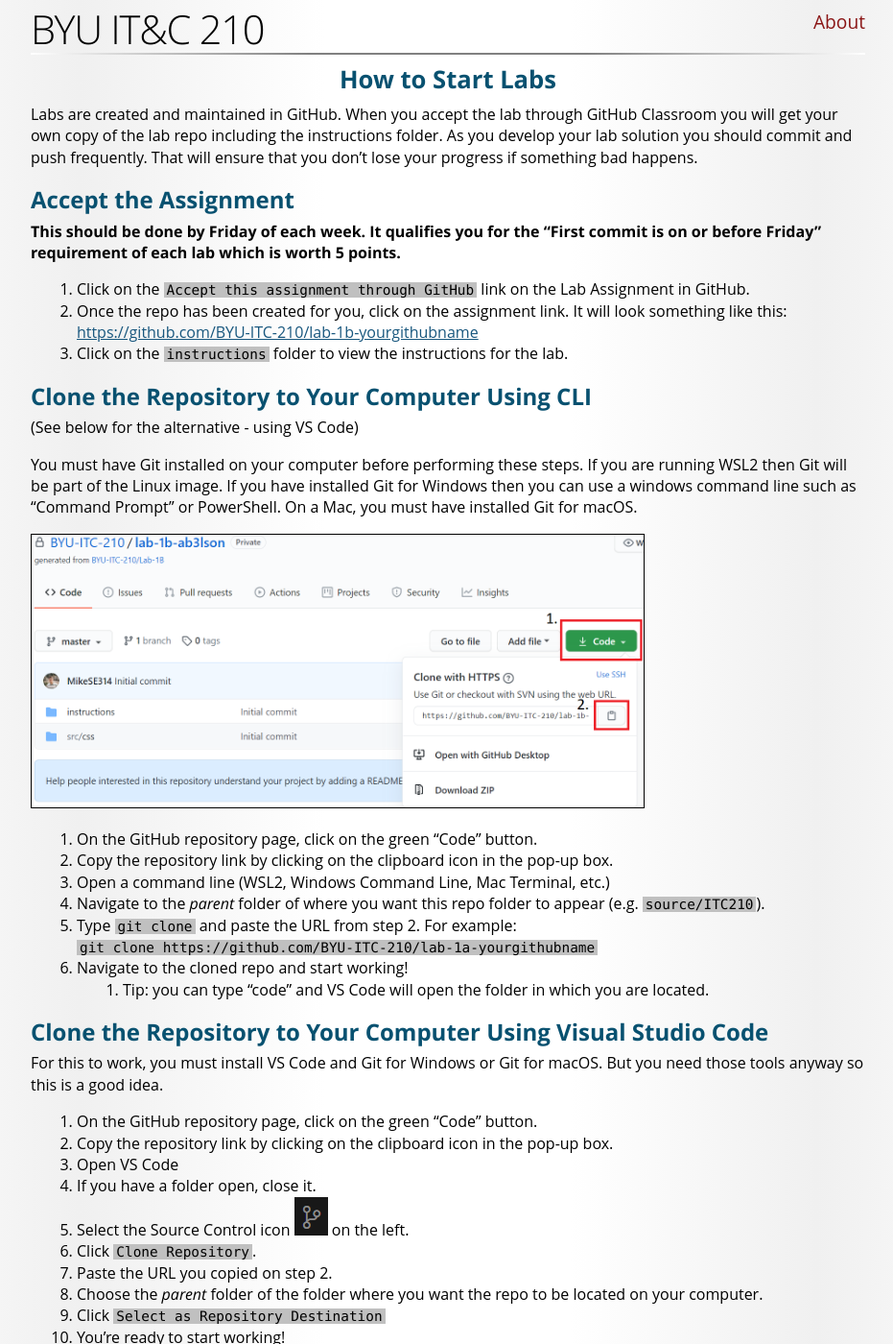
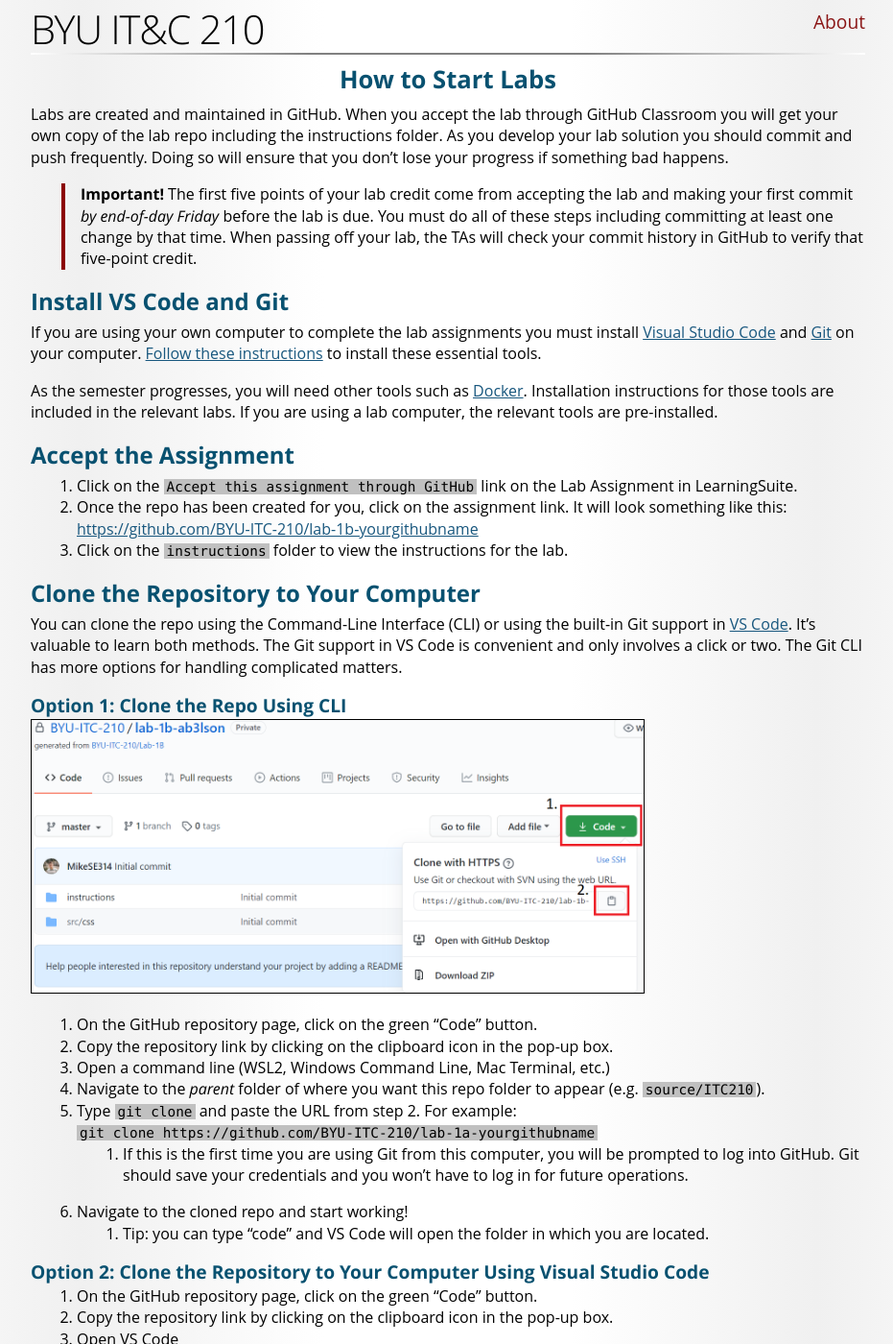
Before and after one commit to BYU-ITC-210/BYU-ITC-210.github.io, a Jekyll site: the page built from LabStart.md, in a window 1280 px wide and 1400 px high. Shown: the whole window at 96% size, without its empty margins (173-1104 px from the left). Built offline with Jekyll 4.4.1, drawn with Linux system fonts in a browser that asks for light colours; some web fonts are replaced; some of the changed text lies outside the part shown.

Commit message:
LabStart

```diff
--- a/LabStart.md
+++ b/LabStart.md
@@ -1,21 +1,27 @@
 ---
 title: How to Start Labs
 ---
-Labs are created and maintained in GitHub. When you accept the lab through GitHub Classroom you will get your own copy of the lab repo including the instructions folder. As you develop your lab solution you should commit and push frequently. That will ensure that you don't lose your progress if something bad happens.
+Labs are created and maintained in GitHub. When you accept the lab through GitHub Classroom you will get your own copy of the lab repo including the instructions folder. As you develop your lab solution you should commit and push frequently. Doing so will ensure that you don't lose your progress if something bad happens.
+
+> **Important!** The first five points of your lab credit come from accepting the lab and making your first commit *by end-of-day Friday* before the lab is due. You must do all of these steps including committing at least one change by that time. When passing off your lab, the TAs will check your commit history in GitHub to verify that five-point credit.
+
+## Install VS Code and Git
+
+If you are using your own computer to complete the lab assignments you must install [Visual Studio Code](https://code.visualstudio.com) and [Git](https://git-scm.com/) on your computer. [Follow these instructions](InstallCodeAndGit) to install these essential tools.
+
+As the semester progresses, you will need other tools such as [Docker](https://www.docker.com/). Installation instructions for those tools are included in the relevant labs. If you are using a lab computer, the relevant tools are pre-installed.
 
 ## Accept the Assignment
 
-**This should be done by Friday of each week. It qualifies you for the "First commit is on or before Friday" requirement of each lab which is worth 5 points.**
-
-1. Click on the `Accept this assignment through GitHub` link on the Lab Assignment in GitHub.
+1. Click on the `Accept this assignment through GitHub` link on the Lab Assignment in LearningSuite.
 2. Once the repo has been created for you, click on the assignment link. It will look something like this: <a href="about:blank" onclick="alert('This is not a real link.')">https://github.com/BYU-ITC-210/lab-1b-yourgithubname</a>
 3. Click on the `instructions` folder to view the instructions for the lab.
 
-## Clone the Repository to Your Computer Using CLI
+## Clone the Repository to Your Computer
 
-(See below for the alternative - using VS Code)
+You can clone the repo using the Command-Line Interface (CLI) or using the built-in Git support in [VS Code](https://code.visualstudio.com/). It's valuable to learn both methods. The Git support in VS Code is convenient and only involves a click or two. The Git CLI has more options for handling complicated matters.
 
-You must have Git installed on your computer before performing these steps. If you are running WSL2 then Git will be part of the Linux image. If you have installed Git for Windows then you can use a windows command line such as "Command Prompt" or PowerShell. On a Mac, you must have installed Git for macOS.
+### Option 1: Clone the Repo Using CLI
 
 ![Clone-Screenshot](/images/Clone-Github.png){: style="max-width: 40em; border: 1px solid black;"}
 
@@ -25,20 +31,54 @@
 4. Navigate to the *parent* folder of where you want this repo folder to appear (e.g. `source/ITC210`).
 5. Type `git clone` and paste the URL from step 2. For example:<br/>
 `git clone https://github.com/BYU-ITC-210/lab-1a-yourgithubname`
+    1. If this is the first time you are using Git from this computer, you will be prompted to log into GitHub. Git should save your credentials and you won't have to log in for future operations.
 6. Navigate to the cloned repo and start working!
     1. Tip: you can type "code" and VS Code will open the folder in which you are located.
 
-## Clone the Repository to Your Computer Using Visual Studio Code
-
-For this to work, you must install VS Code and Git for Windows or Git for macOS. But you need those tools anyway so this is a good idea.
+### Option 2: Clone the Repository to Your Computer Using Visual Studio Code
 
 1. On the GitHub repository page, click on the green "Code" button.
 2. Copy the repository link by clicking on the clipboard icon in the pop-up box.
 3. Open VS Code
 4. If you have a folder open, close it.
-5. Select the Source Control icon ![Source Contro Icon](/images/SourceControIcon.png) on the left.
+5. Select the Source Control icon ![Source Control Icon](/images/SourceControIcon.png) on the left.
 6. Click `Clone Repository`.
 7. Paste the URL you copied on step 2.
 8. Choose the *parent* folder of the folder where you want the repo to be located on your computer.
 9. Click `Select as Repository Destination`
-10. You're ready to start working!
+    1. If this is the first time you are using Git from this computer, you will be prompted to log into GitHub. Git should save your credentials and you won't have to log in for future operations.
+
+## Review the Lab Instructions
+
+It's best to view the lab instructions on GitHub.com in the `instructions` folder of your repo. Alternatively, you can access the instructions in the copy you have cloned to your computer. The instructions are in [MarkDown](https://www.markdownguide.org/) format (something we will discuss in more detail shortly). The GitHub.com view will display them nicely. If you want to open the instructions in VS Code, use the MarkDown preview icon in the upper-right for a friendly view.
+
+## Make An Edit
+
+1. Make at least one change to your code. You could add a comment to source code, create a README.md file or (best of all) get started on the lab itself.
+
+## Commit and Push Your Changes
+
+Commit and push your changes to GitHub before end-of-day Friday so that you earn the first five points on your lab assignment. You can do this from the command-line or within VS Code.
+
+### Option 1: Commit and Push With the CLI
+
+1. Open a terminal window in the folder where your repo is located.
+2. Type `git add *` to stage all of your changes.
+3. Type `git commit -m "commit message"` but substitute a description of the changes for "commit message".
+    1. If you forget the `-m` argument then Git will open your default editor for you to enter a message.
+4. Type `git push` to push the commit to GitHub.
+
+### Option 2: Commit and Push with VS Code
+
+1. Open the repo folder in VS code (you have likely done so already).
+2. Select the Source Control icon ![Source Control Icon](/images/SourceControIcon.png) on the left.
+3. Enter a commit message in the box above the blue `Commit` button.
+4. Click the `Commit` button.
+    1. If you forgot to enter a commit message, VS code will open a new window for you to enter the commit message. Enter the message there and click the checkbox in the upper-right corner.
+5. Click the `Push` button that replaced the `Commit` button.
+
+## Get to Work
+
+Follow the lab instructions to complete the lab. Take advantage of Lab Time after the class period to get tips, share with peers, and get TA help.
+
+> **Remember:** Commit early and commit often. Inevitably you will mess something up, a computer will crash, or something will go wrong. Whenever that happens you can just return to any prior commit point and continue where you left off. Your computer could completely crash and you just `git clone` on a lab computer to continue working. Git may seem awkward at first but someday it will save your bacon!
```
